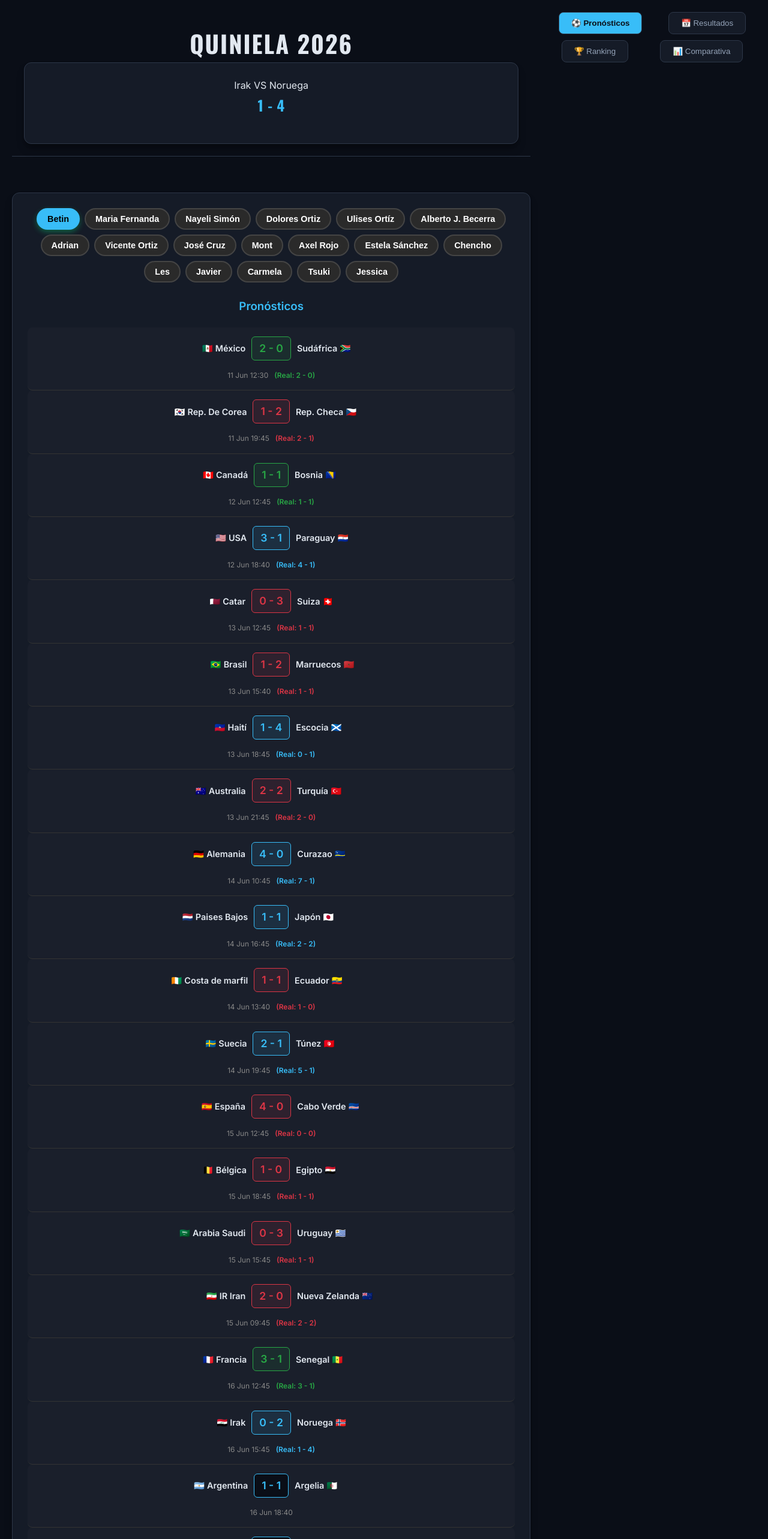
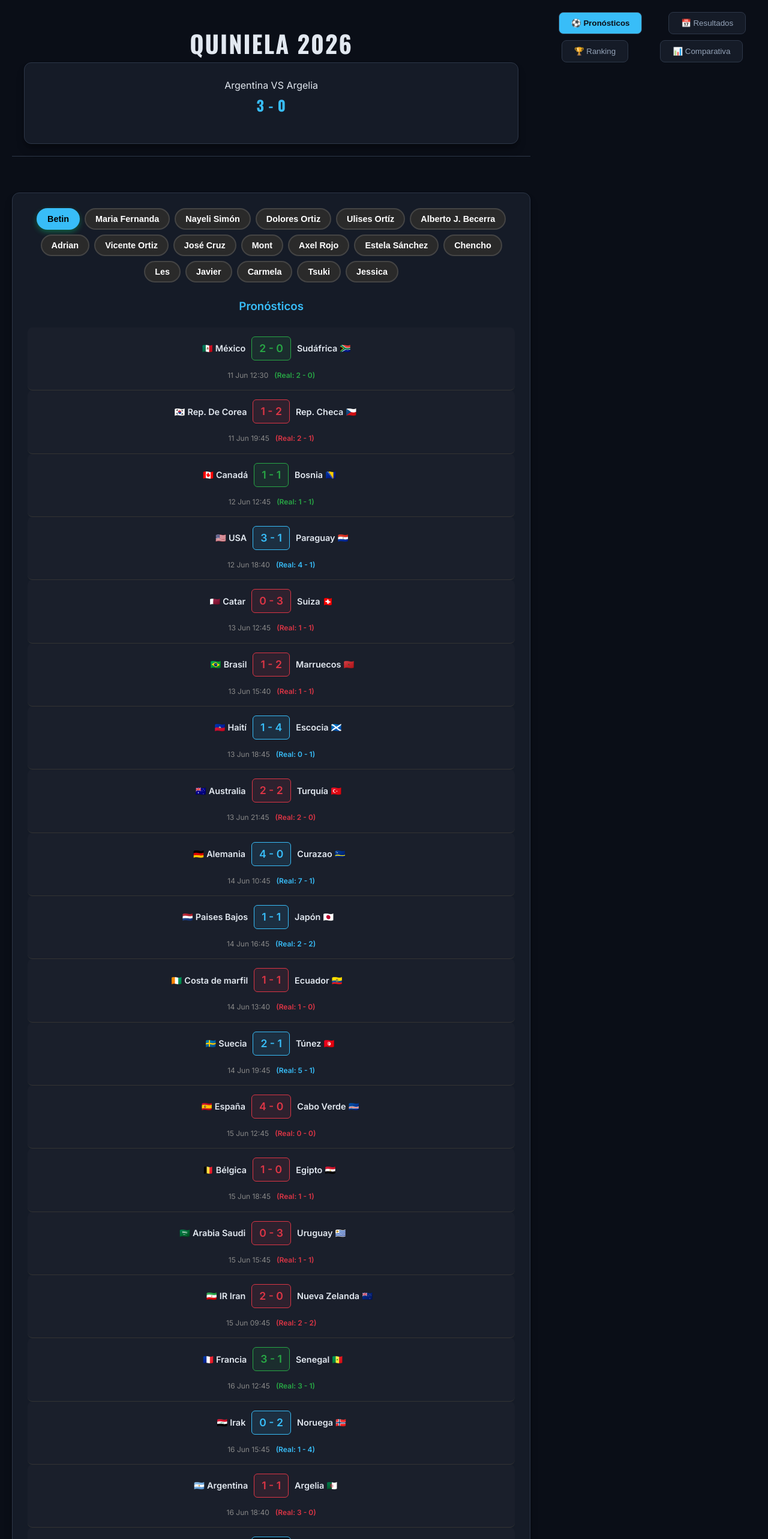
Before and after one commit to alberto88vala-dev/quiniela-mundial-2026, a React (Vite) app: page / in a window 1280 px wide. Shown: the top 2566 px of the page at 60% size. Built offline with nearby package versions, Linux system fonts and the light colour scheme.

Commit message:
argentiona

```diff
--- a/src/pages/QuinielaManual.jsx
+++ b/src/pages/QuinielaManual.jsx
@@ -5,8 +5,8 @@ export default function QuinielaManual() {
   const [pronosticadorActivo, setPronosticadorActivo] = useState('betin');
 
   const marcadorMundial = {
-    partido: " Irak VS Noruega",
-    resultado: " 1 - 4"
+    partido: " Argentina VS Argelia",
+    resultado: " 3 - 0"
   };
 
   const partidos = [
@@ -159,6 +159,7 @@ export default function QuinielaManual() {
     16: "2 - 2",
     17: "3 - 1",
     18: "1 - 4",
+    19: "3 - 0",
 
   };
 
```
